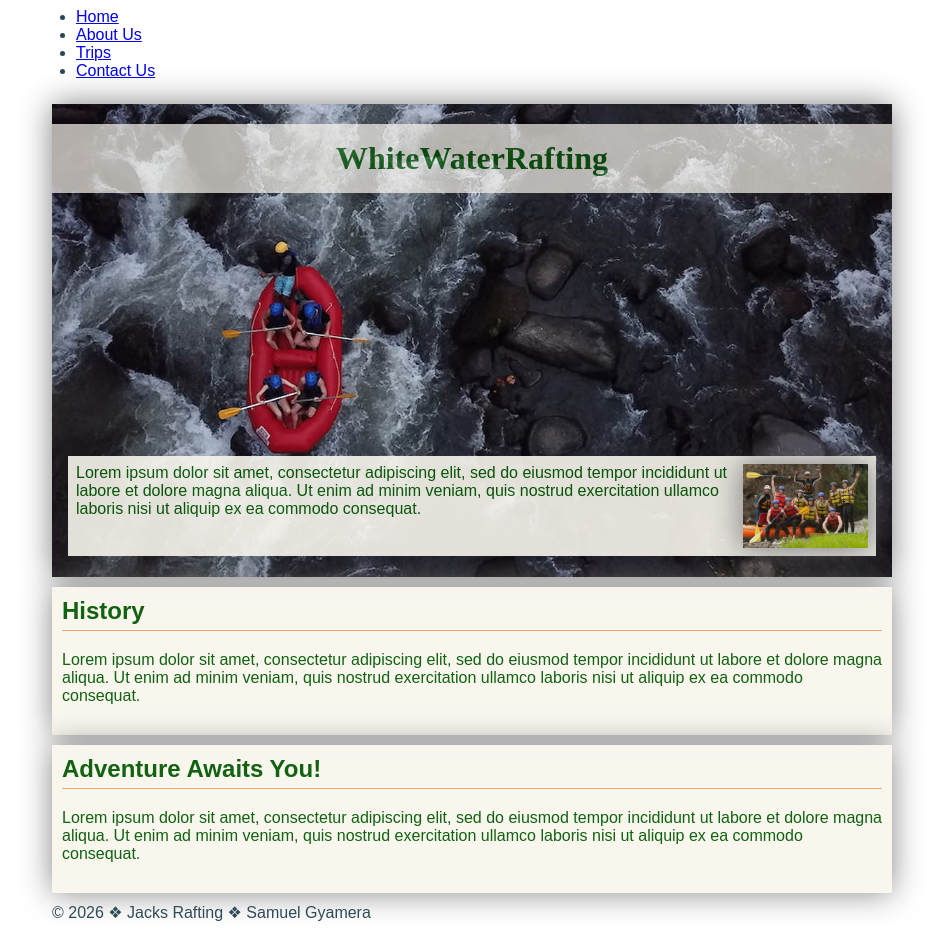
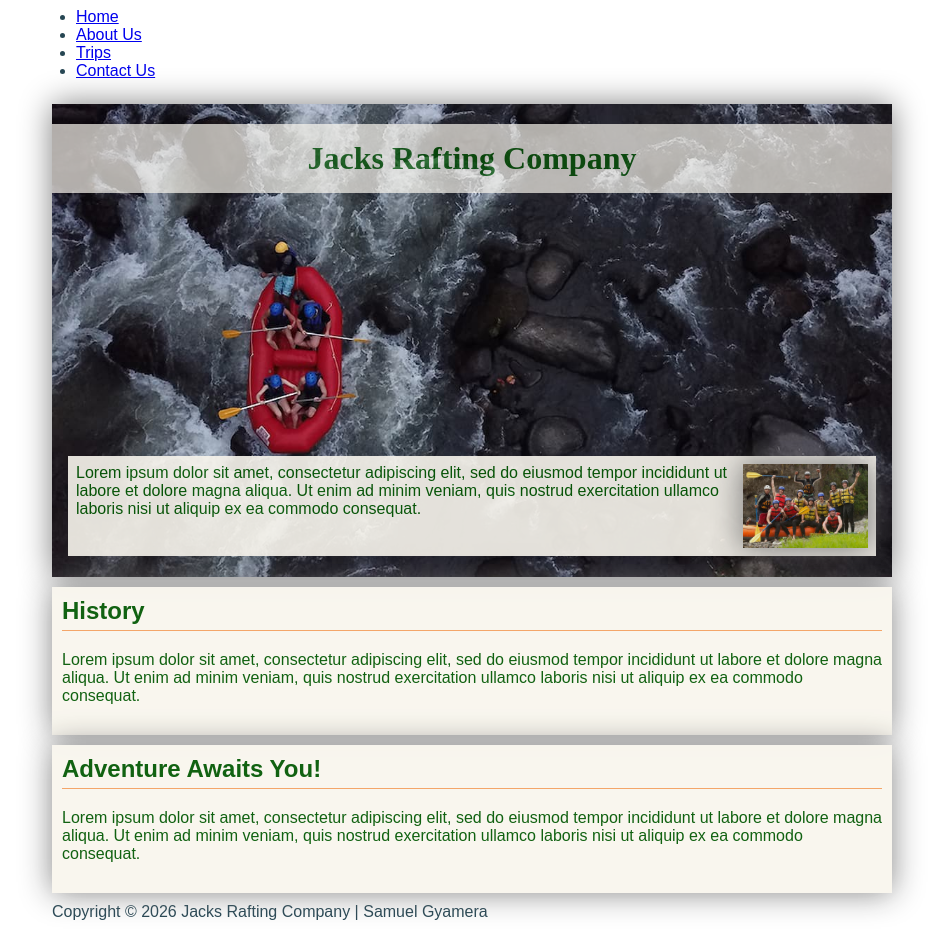
Before and after one commit to Jacks259/wdd130, a plain HTML site: page wwr/about.html in a window 1280 px wide. Shown: the part 220-1154 px from the top of the page, without its empty margins (168-1111 px from the left). Drawn offline with Linux system fonts and the light colour scheme.

Commit message:
html changes made to the page

```diff
--- a/wwr/about.html
+++ b/wwr/about.html
@@ -4,15 +4,18 @@
 <head>
     <meta charset="UTF-8">
     <meta name="viewport" content="width=device-width, initial-scale=1.0">
-    <title>Jacks Rafting | About Us</title>
-    <meta name="description" content="This is about us page of a whitewater rafting website. It is a type of recreation that involves navigating a non-motorized watercraft down free flowing rivers.">
-    <meta name="author" content="Samuel Gyamera">
-    <link rel="stylesheet" href="styles/rafting.css">
+    <title>Jacks Rafting Company | About Us</title>
+    <meta name="author" content="Samuel Gyamera" />
+    <meta
+        name="description"
+        content="This is Jacks rafting company which seek to assist customers interested
+        in white water rafting. The company organizes trips, provides watercraft and life jacket.">
+    <link rel="stylesheet" href="styles/rafting.css" />
 </head>
 
 <body>
     <header>
-        <img src="images/waterrafting-logo.png" alt="WhiteWaterRafting">
+        <img src="images/waterrafting.png" alt="rafting logo">
 
         <nav>
             <ul>
@@ -27,7 +30,7 @@
     <main>
         <div class="hero">
             <img src="images/rafting.jpg" alt="Group of people water rafting">
-            <h1>WhiteWaterRafting</h1>
+            <h1>Jacks Rafting Company</h1>
 
             <article>
             <img src="images/happy-people.jpg" alt="Group of people smiling">
@@ -64,7 +67,7 @@
     </main>
 
     <footer>
-        <p>&copy; 2026 &#10070; Jacks Rafting &#10070; Samuel Gyamera </p>
+        <p>Copyright &copy; 2026 Jacks Rafting Company | Samuel Gyamera </p>
         <nav class="socialmedia">
             <a href="https://facebook.com">
                 <img src="images/facebook-logo.jpg" alt="Facebook">
```
Also changed, not shown: wwr/images/waterrafting.png (renamed from wwr/images/waterRafting-logo.png).
